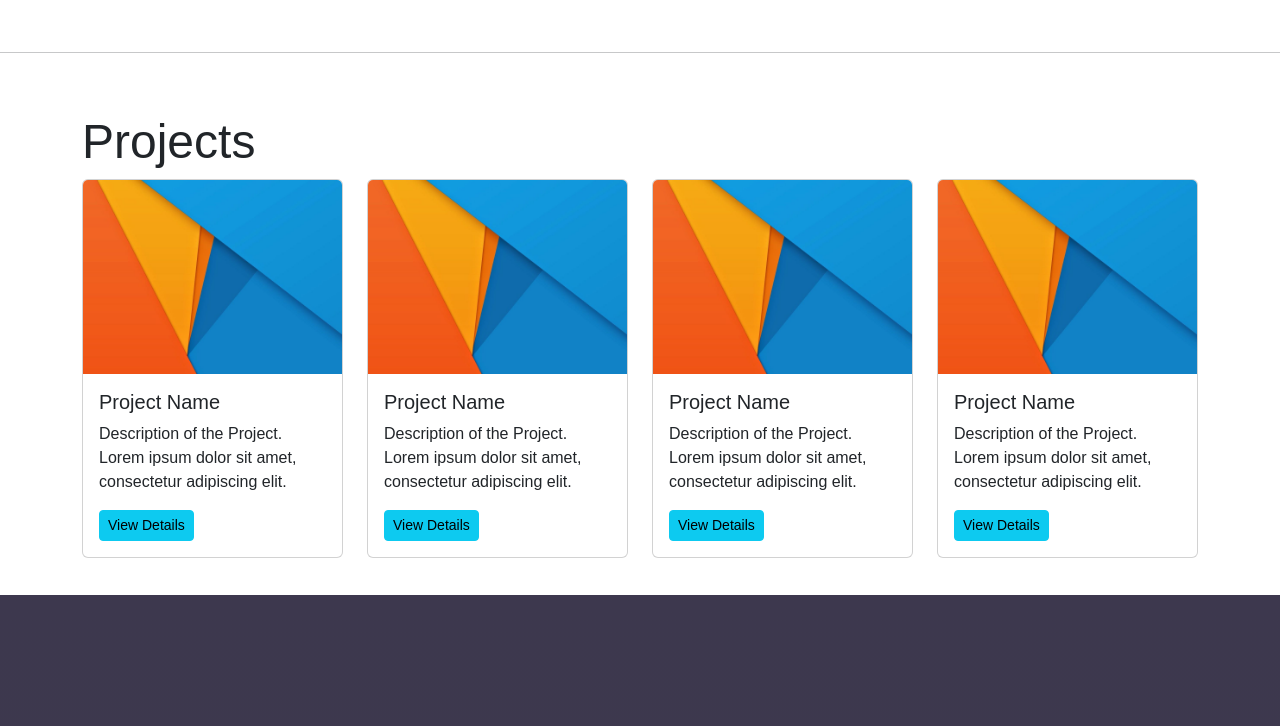
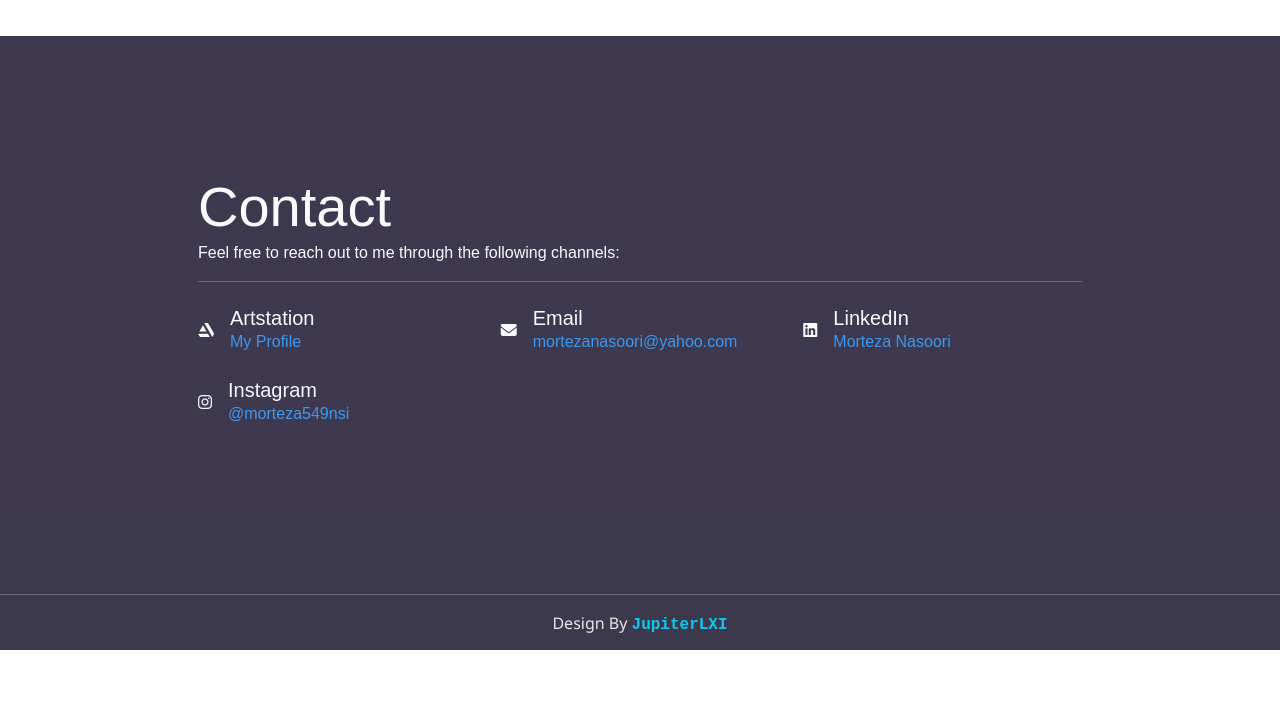
Before and after one commit to Morteza549nsi/About, a plain HTML site: page index.html in a window 1280 px wide. Shown: the part 1314-2040 px from the top of the page. After the commit the page ends 1964 px from the top, so only its background shows below. Drawn offline with nearby package versions, Linux system fonts and the light colour scheme.

Commit message:
last commit

```diff
--- a/index.html
+++ b/index.html
@@ -26,9 +26,9 @@
                     <li class="nav-item">
                         <a class="nav-link" href="#skills">Software</a>
                     </li>
-                    <li class="nav-item">
+<!--                     <li class="nav-item">
                         <a class="nav-link" href="#projects">Projects</a>
-                    </li>
+                    </li> -->
                     <li class="nav-item">
                         <a class="nav-link" href="#contact">Contact</a>
                     </li>
@@ -98,57 +98,7 @@
             </div>
         </div>
     </section>
-    <hr>
-    <!-- Projects Section -->
-    <section id="projects" class="projects-section">
-        <div class="container">
-            <h2 class="display-5">Projects</h2>
 
-            <!-- Project Cards -->
-            <div class="row">
-                <div class="col-md-4 col-sm-6 col-lg-3 mb-4">
-                    <div class="card">
-                        <img src="holder.jpg" class="card-img-top" alt="Project Name">
-                        <div class="card-body">
-                            <h5 class="card-title">Project Name</h5>
-                            <p class="card-text">Description of the Project. Lorem ipsum dolor sit amet, consectetur adipiscing elit.</p>
-                            <a href="#" class="btn btn-info btn-sm">View Details</a>
-                        </div>
-                    </div>
-                </div>
-                <div class="col-md-4 col-sm-6 col-lg-3 mb-4">
-                    <div class="card">
-                        <img src="holder.jpg" class="card-img-top" alt="Project Name">
-                        <div class="card-body">
-                            <h5 class="card-title">Project Name</h5>
-                            <p class="card-text">Description of the Project. Lorem ipsum dolor sit amet, consectetur adipiscing elit.</p>
-                            <a href="#" class="btn btn-info btn-sm">View Details</a>
-                        </div>
-                    </div>
-                </div>
-                <div class="col-md-4 col-sm-6 col-lg-3 mb-4">
-                    <div class="card">
-                        <img src="holder.jpg" class="card-img-top" alt="Project Name">
-                        <div class="card-body">
-                            <h5 class="card-title">Project Name</h5>
-                            <p class="card-text">Description of the Project. Lorem ipsum dolor sit amet, consectetur adipiscing elit.</p>
-                            <a href="#" class="btn btn-info btn-sm">View Details</a>
-                        </div>
-                    </div>
-                </div>
-                <div class="col-md-4 col-sm-6 col-lg-3 mb-4">
-                    <div class="card">
-                        <img src="holder.jpg" class="card-img-top" alt="Project Name">
-                        <div class="card-body">
-                            <h5 class="card-title">Project Name</h5>
-                            <p class="card-text">Description of the Project. Lorem ipsum dolor sit amet, consectetur adipiscing elit.</p>
-                            <a href="#" class="btn btn-info btn-sm">View Details</a>
-                        </div>
-                    </div>
-                </div>
-            </div>
-        </div>
-    </section>
 
     <!-- Contact Section -->
     <footer id="contact" class="ftr">
```
